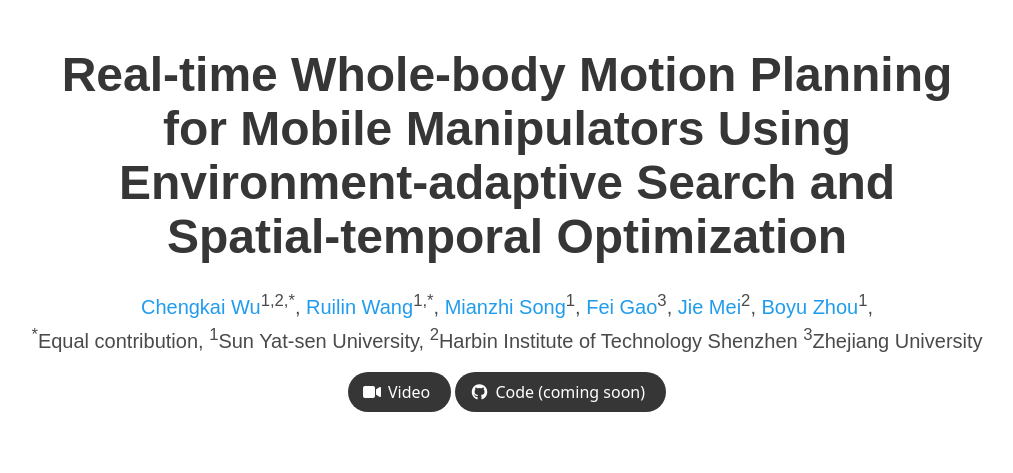
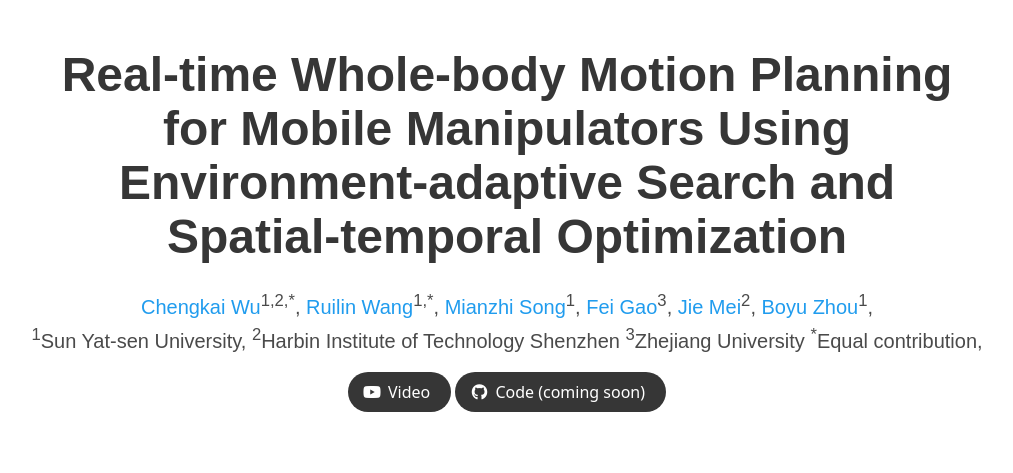
Before and after one commit to SYSU-STAR/REMANI-Planner, a plain HTML site: page index.html in a window 1280 px wide. Shown: the top 473 px of the page, without its empty margins (133-1146 px from the left). Drawn offline with Linux system fonts and the light colour scheme; some icons are missing.

Commit message:
update page
Former-commit-id: caeb0047e2e66d2624b01ce61e5a6653785ecfef

```diff
--- a/index.html
+++ b/index.html
@@ -58,10 +58,10 @@
               </span>
             </div>
             <div class="is-size-5 publication-authors">
-              <span class="author-block"><sup>*</sup>Equal contribution,</span>
               <span class="author-block"><sup>1</sup>Sun Yat-sen University,</span>
               <span class="author-block"><sup>2</sup>Harbin Institute of Technology Shenzhen</span>
               <span class="author-block"><sup>3</sup>Zhejiang University</span>
+              <span class="author-block"><sup>*</sup>Equal contribution,</span>
             </div>
 
             <!-- end author -->
@@ -92,7 +92,7 @@
                     target="blank"
                     class="external-link button is-normal is-rounded is-dark">
                     <span class="icon">
-                      <i class="fas fa-video"></i>
+                      <i class="fab fa-youtube"></i>
                     </span>
                     <span>Video</span>
                   </a>
```
Also changed, not shown: 1 other file.
